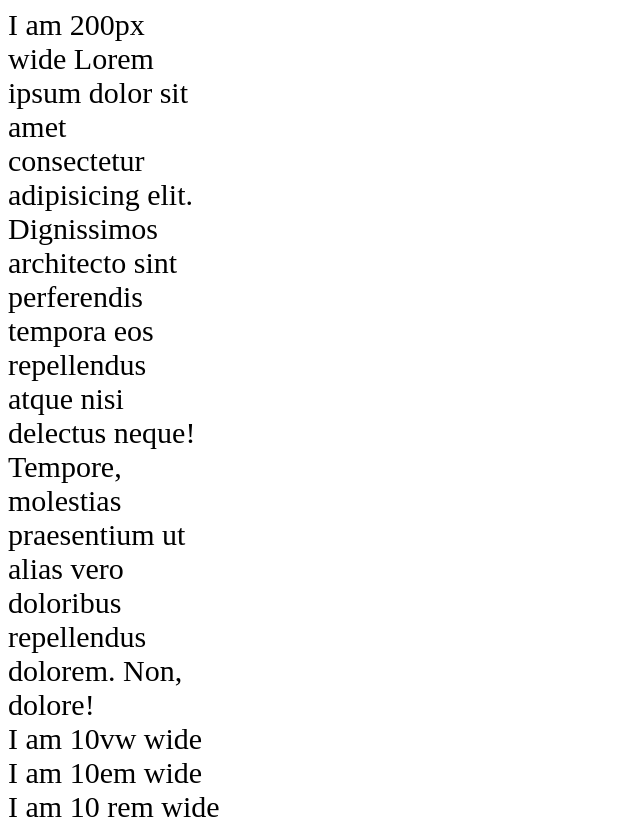
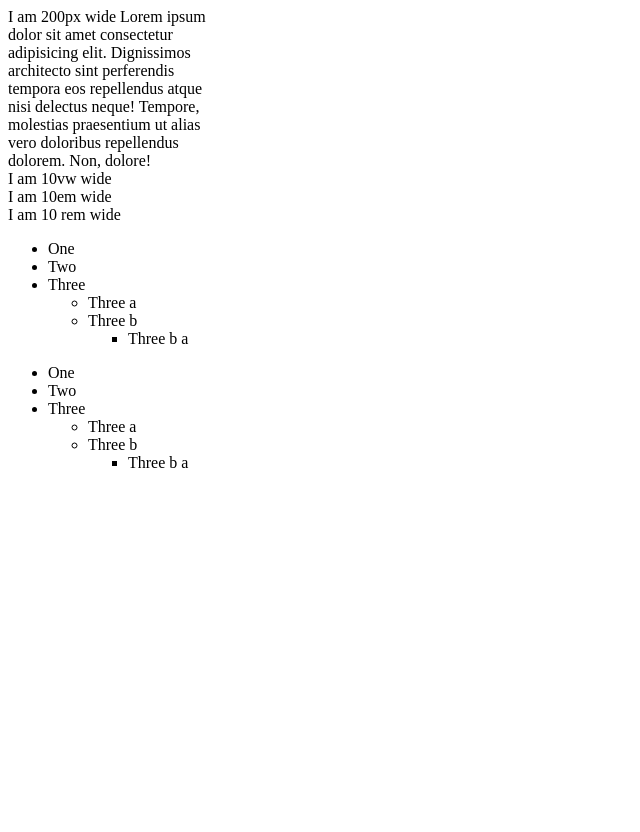
Before and after one commit to Kise07/learnMern07, a plain HTML site: page html/learning/units.html in a window 1280 px wide. Shown: the whole page, without its empty margins (0-640 px from the left). After the commit the page ends 800 px from the top, so only its background shows below. Drawn offline with Linux system fonts and the light colour scheme.

Commit message:
diff b/w rem em

```diff
--- a/html/learning/units.html
+++ b/html/learning/units.html
@@ -6,9 +6,9 @@
     <meta name="viewport" content="width=device-width, initial-scale=1.0" />
     <title>Units</title>
     <style>
-      html {
+      /* html {
         font-size: 30px;
-      }
+      } */
 
       .parent {
         font-size: 35px;
@@ -23,13 +23,13 @@
         width: 30vw;
       }
 
-      .em {
-        width: 10em;
+      .em li {
+        font-size: 1.5em;
       }
 
-      .rem {
-        width: 10rem;
-        /* 160px will be width; */
+      .rem li {
+        font-size: 1.5rem;
+        /* 1.5*16px=24 */
       }
     </style>
   </head>
@@ -48,6 +48,44 @@
       <div>
         <div class="box rem">I am 10 rem wide</div>
       </div>
+
+      <!-- difference b/w rem and em -->
+      <ul class="rems">
+        <li>One</li>
+        <li>Two</li>
+        <li>
+          Three
+          <ul>
+            <li>Three a</li>
+            <li>
+              Three b
+              <ul>
+                <li>Three b a</li>
+              </ul>
+            </li>
+          </ul>
+        </li>
+      </ul>
+
+      <ul class="ems">
+        <!-- 1.5*16=24px -->
+        <li>One</li>
+        <li>Two</li>
+        <li>
+          Three
+          <!-- 1.5*16=24px *1.5=36px -->
+          <ul>
+            <li>Three a</li>
+            <li>
+              Three b
+              <!-- 1.5*16=24 *1.5=36px*1.5=54px -->
+              <ul>
+                <li>Three b a</li>
+              </ul>
+            </li>
+          </ul>
+        </li>
+      </ul>
     </div>
   </body>
 </html>
```
